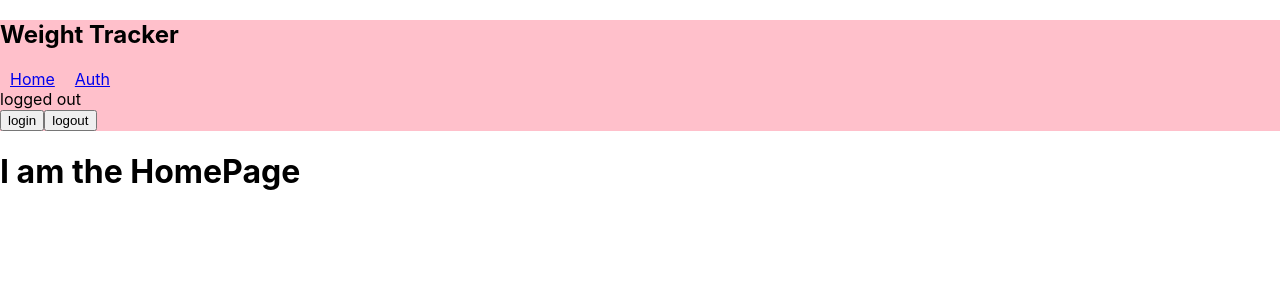
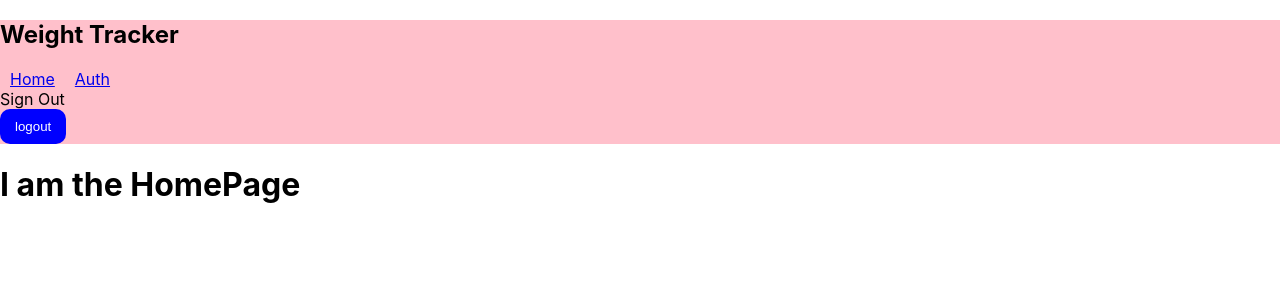
Before and after one commit to N8ers/weight-tracker-app, a React (Create React App) app: page / in a window 1280 px wide. Shown: the top 300 px of the page. Built offline with nearby package versions, Linux system fonts and the light colour scheme.

Commit message:
add onClick to Button component

```diff
--- a/src/App.js
+++ b/src/App.js
@@ -9,10 +9,10 @@ import AuthPage from "./pages/auth/AuthPage"
 import NavBar from "./components/UI/NavBar/NavBar"
 
 export default function App() {
-  const [authenticated, setAuthenticated] = useState(false)
+  const [isLoggedIn, setIsLoggedIn] = useState(false)
 
   return (
-    <AuthContext.Provider value={{ authenticated, setAuthenticated }}>
+    <AuthContext.Provider value={{ isLoggedIn, setIsLoggedIn }}>
       <NavBar />
 
       <Routes>
--- a/src/components/UI/Button/Button.js
+++ b/src/components/UI/Button/Button.js
@@ -3,9 +3,13 @@ import PropTypes from "prop-types"
 import styles from "./Button.module.css"
 
 function Button(props) {
-  const { label, color } = props
+  const { label, color, onClick } = props
   return (
-    <button className={styles.button} style={{ backgroundColor: color }}>
+    <button
+      className={styles.button}
+      style={{ backgroundColor: color }}
+      onClick={onClick}
+    >
       {label}
     </button>
   )
--- a/src/components/UI/NavBar/NavBar.js
+++ b/src/components/UI/NavBar/NavBar.js
@@ -3,13 +3,21 @@ import { Link } from "react-router-dom"
 
 import AuthContext from "../../../context/auth-context"
 
+import Button from "../Button/Button"
+
 import styles from "./NavBar.module.css"
 
 export default function NavBar() {
-  const { authenticated, setAuthenticated } = useContext(AuthContext)
+  const { isLoggedIn, setIsLoggedIn } = useContext(AuthContext)
 
-  const handleLogin = () => setAuthenticated(true)
-  const handleLogout = () => setAuthenticated(false)
+  const handleLogin = (bool) => setIsLoggedIn(bool)
+
+  const logInButton = (
+    <Button onClick={() => handleLogin(false)} label="login" color="yellow" />
+  )
+  const logOutButton = (
+    <Button onClick={() => handleLogin(true)} label="logout" color="blue" />
+  )
 
   return (
     <div className={styles.wrapper}>
@@ -23,10 +31,8 @@ export default function NavBar() {
           Auth
         </Link>
 
-        {authenticated ? <div>logged in</div> : <div>logged out</div>}
-
-        <button onClick={handleLogin}>login</button>
-        <button onClick={handleLogout}>logout</button>
+        {isLoggedIn ? <div>Sign In</div> : <div>Sign Out</div>}
+        {isLoggedIn ? logInButton : logOutButton}
       </nav>
     </div>
   )
--- a/src/context/auth-context.js
+++ b/src/context/auth-context.js
@@ -1,8 +1,8 @@
 import { createContext } from "react"
 
 const AuthContext = createContext({
-  authenticated: false,
-  setAuthenticated: (auth) => {},
+  isLoggedIn: false,
+  setIsLoggedIn: (bool) => {},
 })
 
 export default AuthContext
```
